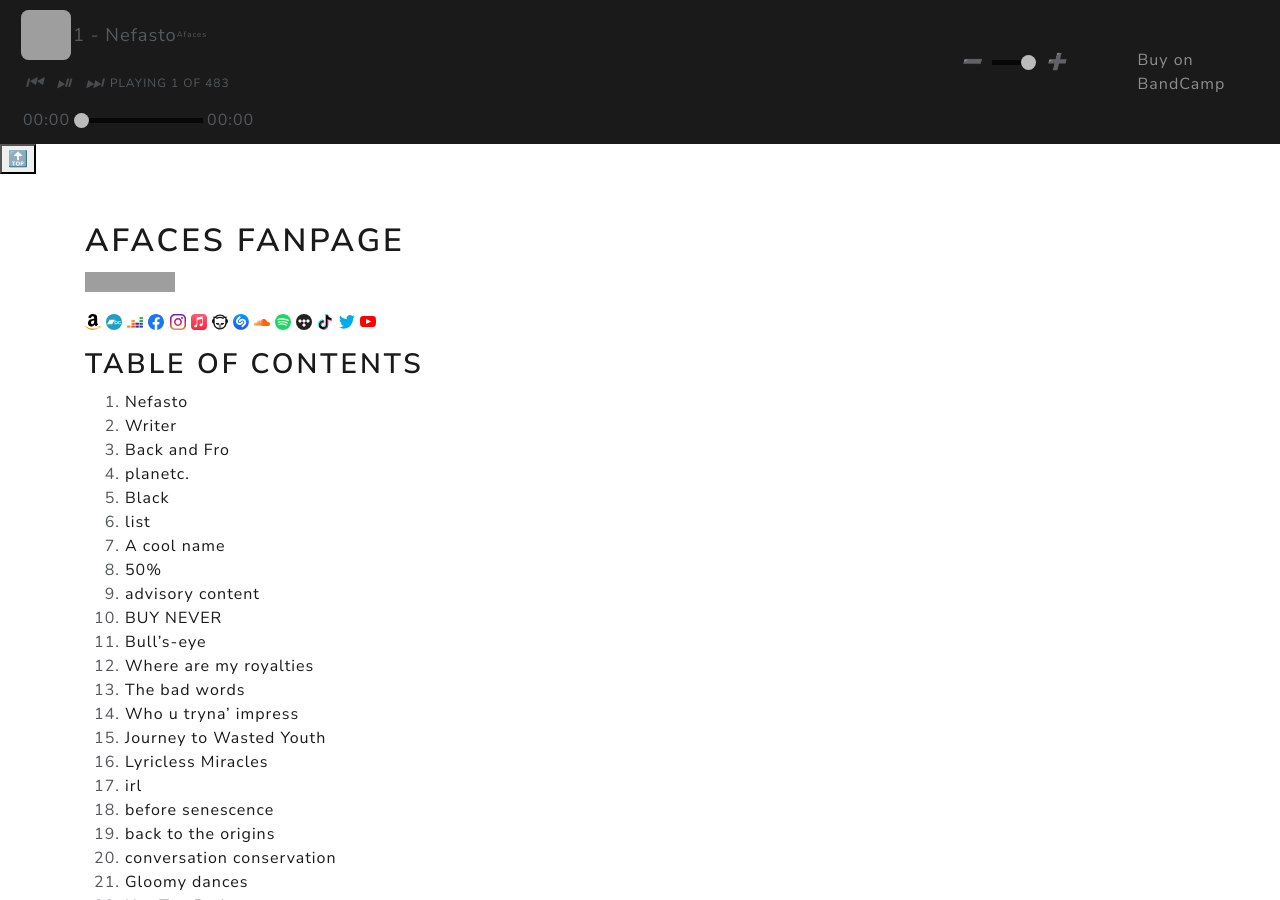
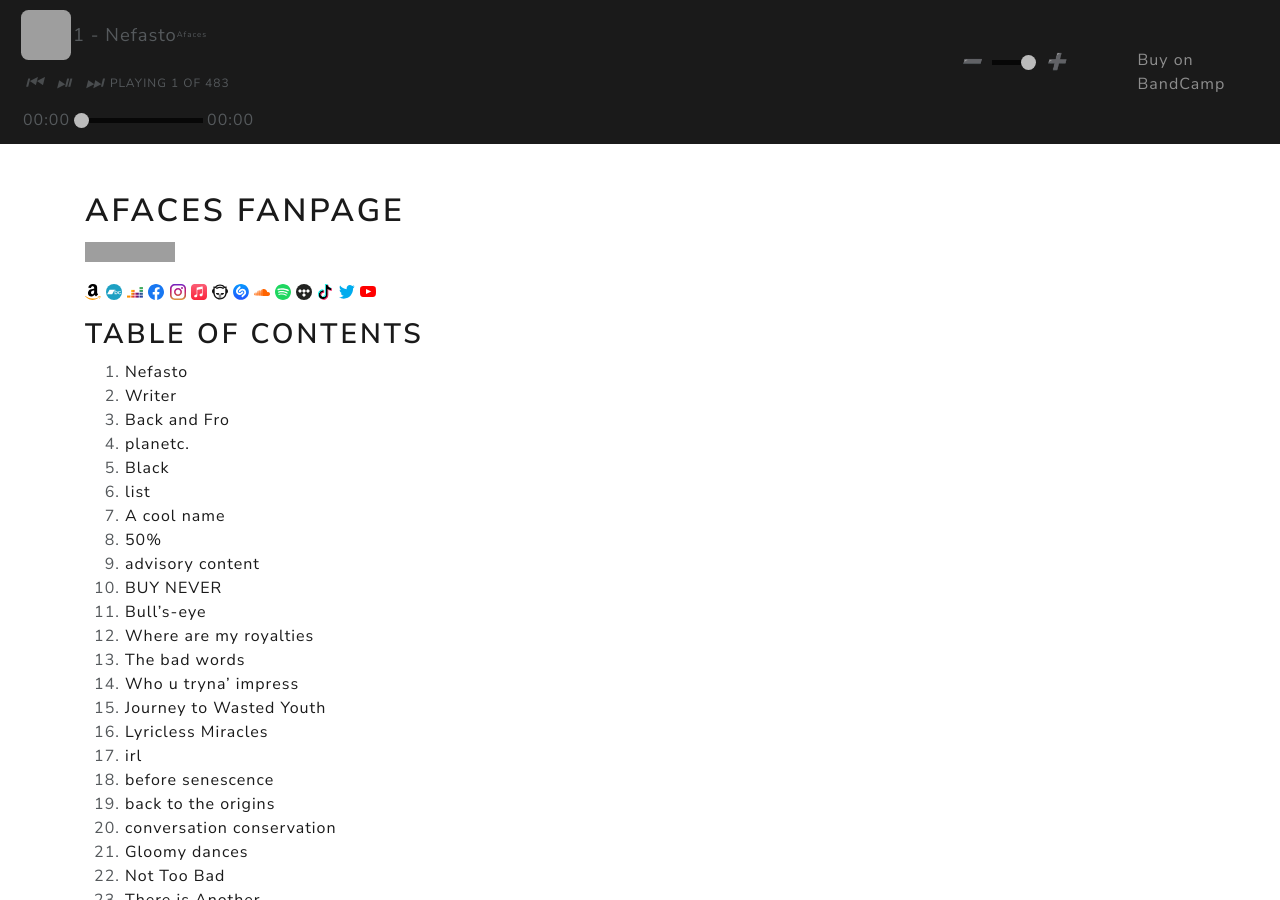
Before and after one commit to afaces/afaces.github.io, a Jekyll site: the page built from index.md, in a window 1280 px wide and 900 px high. Built offline with Jekyll 4.4.1, drawn with Linux system fonts in a browser that asks for light colours; grey boxes are pictures that could not be loaded.

Commit message:
Update default.html

```diff
--- a/_layouts/default.html
+++ b/_layouts/default.html
@@ -6,9 +6,6 @@
   <body>
 
     {%- include header.html -%}
-
-    <button onclick="topFunction()" id="back-to-top" title="Go to top">🔝</button>
-    <script type="text/javascript" src="/player.js"></script>
 
     <div class="py-5">
       <div class="container page-content">
```
